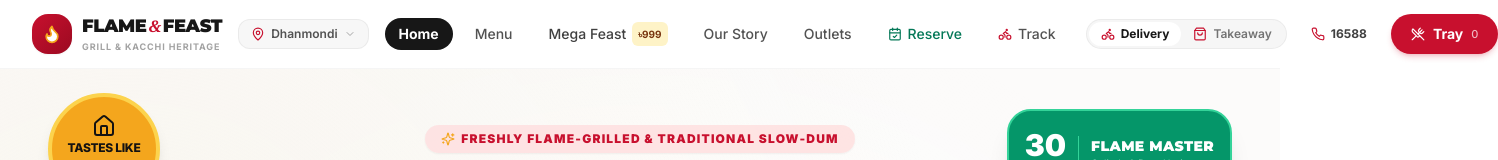
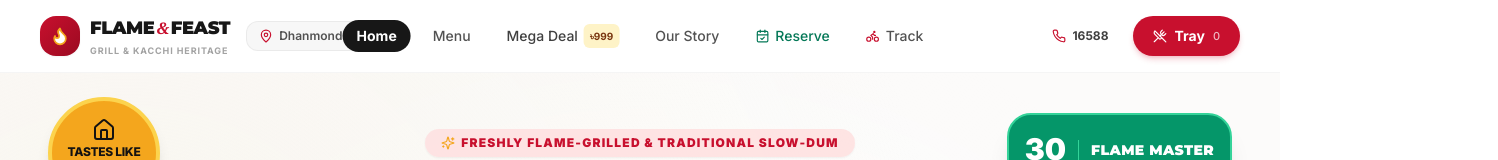
Before and after one commit to Ratul-NotFound/Resturant-Website, a Next.js app: page / in a window 1280 px wide. Shown: the top 160 px of the page, 1498 px wide, since content can reach past the window. Built offline with nearby package versions, Linux system fonts and the light colour scheme.

Commit message:
style(navbar): achieve optical symmetry and balanced side ratios across all viewports

```diff
--- a/components/Navbar.tsx
+++ b/components/Navbar.tsx
@@ -117,27 +117,27 @@ export default function Navbar() {
 
   return (
     <>
-      {/* Full-Screen Edge-to-Edge Sticky Header */}
+      {/* Full-Screen Edge-to-Edge Header with Perfect 50/50 Optical Balance */}
       <header
         className={`sticky top-0 z-50 w-full transition-all duration-300 ${
           isScrolled
-            ? 'bg-white/95 backdrop-blur-md shadow-sm border-b border-neutral-200/80 py-3'
-            : 'bg-white/90 backdrop-blur-sm border-b border-neutral-100 py-3.5'
+            ? 'bg-white/95 backdrop-blur-md shadow-sm border-b border-neutral-200/80'
+            : 'bg-white/90 backdrop-blur-sm border-b border-neutral-100'
         }`}
       >
-        <div className="max-w-7xl mx-auto px-4 sm:px-6 lg:px-8 flex items-center justify-between gap-4">
+        <div className="w-full max-w-[1600px] mx-auto px-4 sm:px-6 lg:px-10 h-16 sm:h-[72px] flex items-center justify-between relative">
 
-          {/* Left: Brand Logo & Branch Selector Chip */}
-          <div className="flex items-center space-x-3 sm:space-x-4 shrink-0">
-            <Link href="/" className="flex items-center space-x-2.5 group">
-              <div className="w-10 h-10 rounded-2xl bg-gradient-to-br from-brand-red to-brand-darkred flex items-center justify-center text-white shadow-sm group-hover:scale-105 transition-transform duration-200">
+          {/* Left Wing: Brand Logo & Branch Outlet Selector (Optical Weight: ~300px) */}
+          <div className="flex items-center space-x-3 sm:space-x-4 shrink-0 z-10">
+            <Link href="/" className="flex items-center space-x-2.5 group shrink-0">
+              <div className="w-9 h-9 sm:w-10 sm:h-10 rounded-2xl bg-gradient-to-br from-brand-red to-brand-darkred flex items-center justify-center text-white shadow-sm group-hover:scale-105 transition-transform duration-200">
                 <Flame className="w-5 h-5 fill-white text-brand-gold" />
               </div>
               <div className="flex flex-col">
-                <span className="font-display font-black text-lg tracking-tight text-neutral-900 leading-none group-hover:text-brand-red transition-colors flex items-center gap-0.5">
-                  FLAME<span className="text-brand-red font-serif italic text-base">&amp;</span>FEAST
+                <span className="font-display font-black text-base sm:text-lg tracking-tight text-neutral-900 leading-none group-hover:text-brand-red transition-colors flex items-center gap-0.5">
+                  FLAME<span className="text-brand-red font-serif italic text-sm sm:text-base">&amp;</span>FEAST
                 </span>
-                <span className="text-[9px] tracking-widest text-neutral-400 font-bold uppercase mt-0.5">
+                <span className="text-[8px] sm:text-[9px] tracking-widest text-neutral-400 font-bold uppercase mt-0.5">
                   Grill &amp; Kacchi Heritage
                 </span>
               </div>
@@ -147,7 +147,7 @@ export default function Navbar() {
             <button
               onClick={() => setIsBranchModalOpen(true)}
               type="button"
-              className="hidden md:flex items-center gap-1.5 text-xs font-semibold text-neutral-600 hover:text-neutral-950 bg-neutral-100/80 hover:bg-neutral-200/80 py-1.5 px-3 rounded-xl border border-neutral-200/70 transition-all duration-150"
+              className="hidden md:flex items-center gap-1.5 text-xs font-semibold text-neutral-600 hover:text-neutral-950 bg-neutral-100/80 hover:bg-neutral-200/80 py-1.5 px-3 rounded-xl border border-neutral-200/70 transition-all duration-150 shrink-0"
               title="Click to switch branch outlet"
             >
               <MapPin className="w-3.5 h-3.5 text-brand-red shrink-0" />
@@ -156,8 +156,8 @@ export default function Navbar() {
             </button>
           </div>
 
-          {/* Center: Minimalist Single-Line Nav Links (Desktop) */}
-          <nav className="hidden lg:flex items-center space-x-1 xl:space-x-2 font-medium text-xs xl:text-sm text-neutral-600">
+          {/* Center: Mathematically Dead-Centered Navigation Links */}
+          <nav className="hidden lg:flex absolute left-1/2 -translate-x-1/2 items-center space-x-1 xl:space-x-2 font-medium text-xs xl:text-sm text-neutral-600 z-10">
             <Link
               href="/"
               className={`px-3.5 py-1.5 rounded-full whitespace-nowrap transition-all duration-150 ${
@@ -184,7 +184,7 @@ export default function Navbar() {
               href="/#mega-deal"
               className="px-3.5 py-1.5 rounded-full whitespace-nowrap text-neutral-700 hover:text-brand-red hover:bg-neutral-100/80 transition-all duration-150 flex items-center gap-1.5 group"
             >
-              <span>Mega Feast</span>
+              <span>Mega Deal</span>
               <span className="bg-amber-100 text-amber-900 text-[10px] font-bold px-1.5 py-0.5 rounded-md group-hover:bg-brand-red group-hover:text-white transition-colors">
                 ৳999
               </span>
@@ -195,13 +195,6 @@ export default function Navbar() {
               className="px-3.5 py-1.5 rounded-full whitespace-nowrap hover:text-neutral-950 hover:bg-neutral-100/80 transition-all duration-150"
             >
               Our Story
-            </Link>
-
-            <Link
-              href="/#branches"
-              className="px-3.5 py-1.5 rounded-full whitespace-nowrap hover:text-neutral-950 hover:bg-neutral-100/80 transition-all duration-150"
-            >
-              Outlets
             </Link>
 
             <Link
@@ -229,10 +222,10 @@ export default function Navbar() {
             </Link>
           </nav>
 
-          {/* Right: Actions (Fulfillment Mode, Hotline, Tray, Mobile Toggle) */}
-          <div className="flex items-center space-x-2.5 sm:space-x-3 shrink-0">
-            {/* Delivery / Takeaway Switch (XL screens) */}
-            <div className="hidden xl:inline-flex items-center bg-neutral-100/90 p-0.5 rounded-full border border-neutral-200/70 text-xs font-semibold">
+          {/* Right Wing: Symmetrical Action Controls (Optical Weight: ~280px) */}
+          <div className="flex items-center justify-end space-x-2.5 sm:space-x-3 shrink-0 z-10">
+            {/* Delivery / Takeaway Switch (2XL screens) */}
+            <div className="hidden 2xl:inline-flex items-center bg-neutral-100/90 p-0.5 rounded-full border border-neutral-200/70 text-xs font-semibold">
               <button
                 onClick={handleDeliveryMode}
                 className={`px-3 py-1 rounded-full flex items-center gap-1.5 transition-all duration-150 ${
@@ -303,7 +296,7 @@ export default function Navbar() {
           </div>
         </div>
 
-        {/* Full-Screen Mobile Drawer (Directly under header) */}
+        {/* Full-Screen Mobile Drawer */}
         <AnimatePresence>
           {isMobileMenuOpen && (
             <>
@@ -314,7 +307,7 @@ export default function Navbar() {
                 exit={{ opacity: 0 }}
                 transition={{ duration: 0.15 }}
                 onClick={() => setIsMobileMenuOpen(false)}
-                className="fixed inset-0 top-[65px] bg-black/40 backdrop-blur-xs z-30 lg:hidden"
+                className="fixed inset-0 top-[64px] sm:top-[72px] bg-black/40 backdrop-blur-xs z-30 lg:hidden"
               />
 
               {/* Full-Width Drawer Body */}
@@ -323,7 +316,7 @@ export default function Navbar() {
                 animate={{ opacity: 1, y: 0 }}
                 exit={{ opacity: 0, y: -10 }}
                 transition={{ duration: 0.2 }}
-                className="relative z-40 lg:hidden w-full border-t border-neutral-100 bg-white px-4 pt-4 pb-6 space-y-4 shadow-2xl max-h-[calc(100vh-70px)] overflow-y-auto"
+                className="relative z-40 lg:hidden w-full border-t border-neutral-100 bg-white px-4 pt-4 pb-6 space-y-4 shadow-2xl max-h-[calc(100vh-72px)] overflow-y-auto"
               >
                 {/* Fulfillment Switcher in Mobile Drawer */}
                 <div className="flex bg-neutral-100 p-1 rounded-2xl text-xs font-bold border border-neutral-200/80">
```
